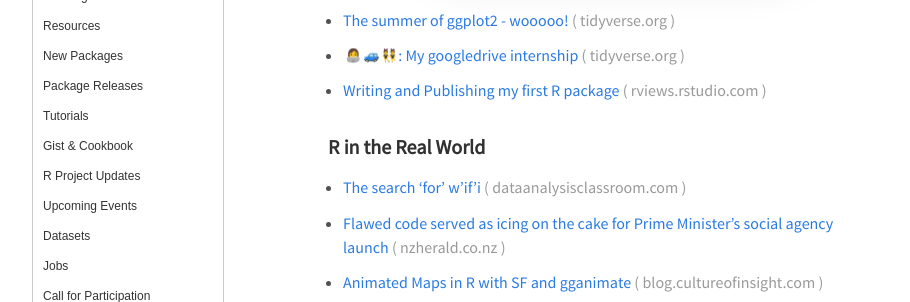
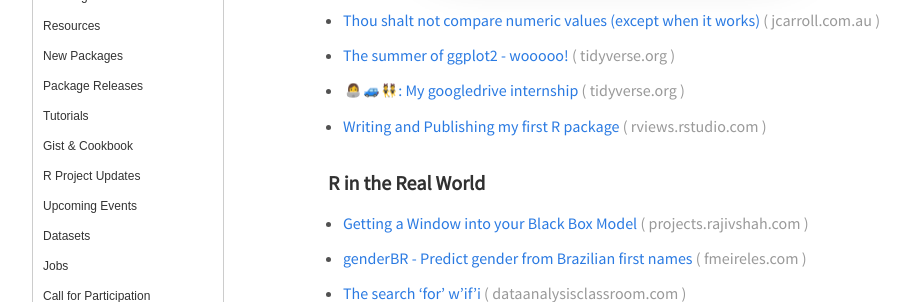
Before and after one commit to rweekly/rweekly.org, a Jekyll site: the page built from draft.md, in a window 1280 px wide and 900 px high, scrolled down 450 px, cut to the strip 250-552 px from the top of the window. Shown: the whole strip, without its empty margins (32-942 px from the left). Built offline with Jekyll 4.4.1, drawn with Linux system fonts in a browser that asks for light colours; emoji names are drawn with the system emoji font; comment, search, counter and statistics services are not loaded; some of the changed text lies outside the part shown.

Commit message:
Draft: 2017-37

```diff
--- a/draft.md
+++ b/draft.md
@@ -17,13 +17,20 @@ Release Date: 2017-09-11
 
 ![R Markdown for documents with logos, watermarks, and corporate styles](https://ellisp.github.io/img/0109-rmarkdown-screenshot.png)
 
++ [Thou shalt not compare numeric values (except when it works)](https://jcarroll.com.au/2017/09/04/thou-shalt-not-compare-numeric-values-except-when-it-works/)
+
 + [The summer of ggplot2 - wooooo!](http://www.tidyverse.org/articles/2017/09/ggplot2-internship/)
 
 + [👩‍💻🚙👯: My googledrive internship](http://www.tidyverse.org/articles/2017/09/lucy-internship/)
 
 + [Writing and Publishing my first R package](https://rviews.rstudio.com/2017/09/05/writing-and-publishing-my-first-r-package/)
 
+
 ###  R in the Real World
+
++ [Getting a Window into your Black Box Model](http://projects.rajivshah.com/inter/ReasonCode_NFL.html)
+
++ [genderBR - Predict gender from Brazilian first names](http://fmeireles.com/genderbr/)
 
 + [The search ‘for’ w’if’i](http://www.dataanalysisclassroom.com/lesson8/)
 
@@ -92,9 +99,6 @@ Release Date: 2017-09-11
 
 + [Spelling 1.0: quick and effective spell checking in R](http://ropensci.org/blog/technotes/2017/09/07/spelling-release)
 
-
-
-
 ###  Tutorials
 
 + [Erratum tidyr 0.7.0](http://www.tidyverse.org/articles/2017/09/erratum-tidyr-0.7.0/)
```
Also changed, not shown: other parts of draft.md (+1 -3 lines).
